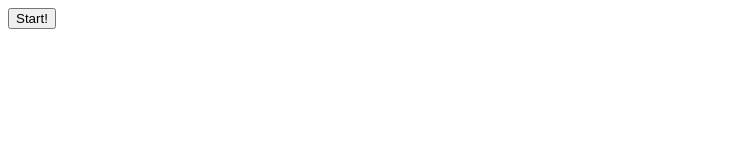
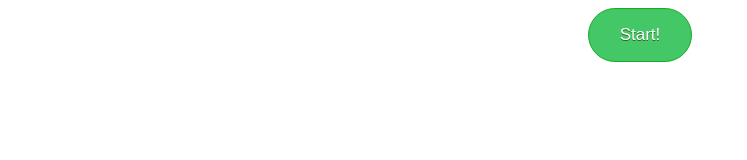
Before and after one commit to Fattouche/Oscar_ER, a plain HTML site: page public/index.html in a window 1280 px wide. Shown: the whole page, without its empty margins (0-747 px from the left). Drawn offline with Linux system fonts and the light colour scheme.

Commit message:
Adding readme and changing password for databse

```diff
--- a/public/index.html
+++ b/public/index.html
@@ -3,6 +3,36 @@
 <head>
 <title>SENG371: Milestone 1</title>
 <script src="js/start_app.js"></script>
+<style>
+.wrapper {
+    text-align: center;
+}
+
+.myButton {
+	background-color:#44c767;
+	-moz-border-radius:28px;
+	-webkit-border-radius:28px;
+	border-radius:28px;
+	border:1px solid #18ab29;
+	display:inline-block;
+	cursor:pointer;
+	color:#ffffff;
+	font-family:Arial;
+	font-size:17px;
+	padding:16px 31px;
+	text-decoration:none;
+	text-shadow:0px 1px 0px #2f6627;
+}
+.myButton:hover {
+	background-color:pink;
+}
+.myButton:active {
+	position:relative;
+	top:1px;
+}
+</style>
 </head>
-<button id="startbutton" type="button" onclick="start()">Start!</button>
+<div class="wrapper">
+	<button id="startbutton" class="myButton" type="button" onclick="start()">Start!</button>
+</div>
 </html>
--- a/server.js
+++ b/server.js
@@ -8,7 +8,7 @@ var databasename = "northwind";
 var connection = mysql.createConnection({
   host     : 'localhost',
   user     : 'root',
-  password : 'password',
+  password : '', //User Beware, you need to access your sql database as simply "mysql -u root"
   database : databasename
 });
 
```
Also changed, not shown: README.md (added).
